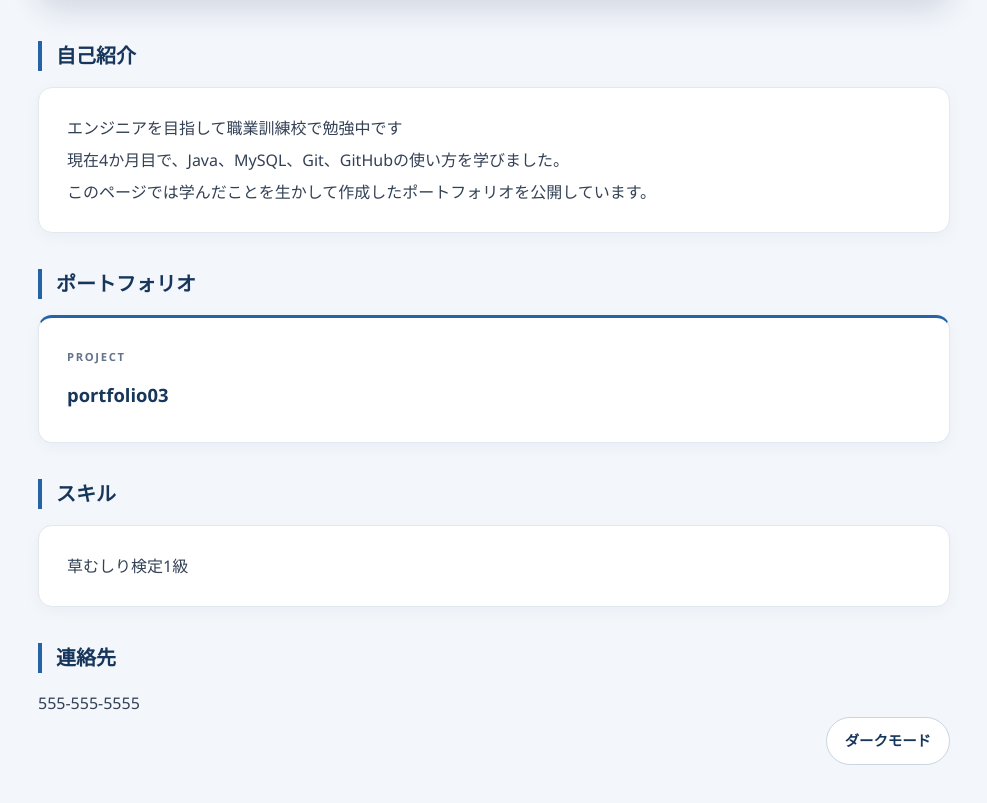
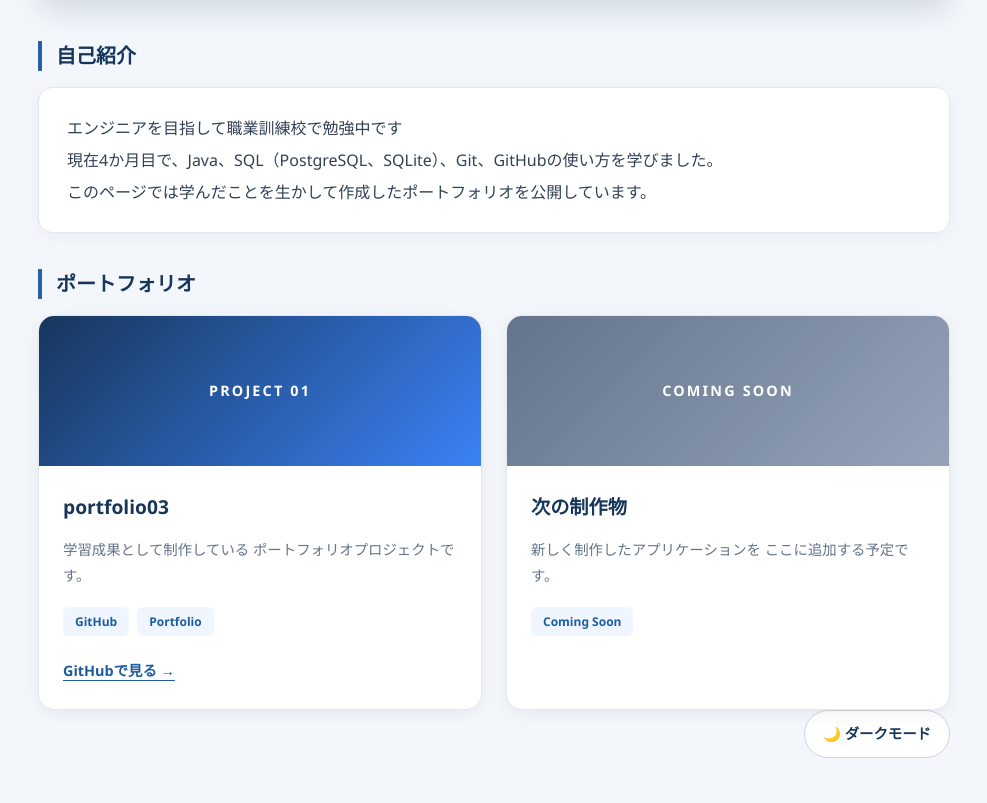
Before and after one commit to java43133-sudo/java43133-sudo.github.io, a plain HTML site: page index.html in a window 1280 px wide. Shown: the part 219-1022 px from the top of the page, without its empty margins (146-1133 px from the left). Drawn offline with Linux system fonts and the light colour scheme.

Commit message:
feat: ポートフォリオ一覧のカード化

```diff
--- a/CSS/style.css
+++ b/CSS/style.css
@@ -249,3 +249,164 @@ html.dark {
         transform: none;
     }
 }
+
+
+/* ==========================================
+   ポートフォリオ一覧
+   ========================================== */
+
+/* カードを横並びにする */
+.portfolio-grid {
+    display: grid;
+    grid-template-columns: repeat(2, minmax(0, 1fr));
+    gap: 24px;
+}
+
+/* カード全体 */
+.portfolio-grid .portfolio-card {
+    padding: 0;
+    overflow: hidden;
+    background: #ffffff;
+    border: 1px solid #e2e8f0;
+    border-radius: 16px;
+    box-shadow: 0 4px 16px rgba(15, 23, 42, 0.06);
+    color: #334155;
+    font-size: 1rem;
+    font-weight: normal;
+    transition:
+        transform 0.25s ease,
+        box-shadow 0.25s ease,
+        opacity 0.7s ease;
+}
+
+/* 既存の擬似要素によるPROJECT表示を無効化 */
+.portfolio-grid .portfolio-card::before {
+    content: none;
+}
+
+/* カードのホバー演出 */
+.portfolio-grid .portfolio-card:hover {
+    transform: translateY(-5px);
+    box-shadow: 0 12px 32px rgba(23, 54, 91, 0.15);
+}
+
+/* カード上部の画像領域 */
+.portfolio-image {
+    display: flex;
+    align-items: center;
+    justify-content: center;
+    height: 150px;
+    background: linear-gradient(135deg, #17365b, #3b82f6);
+    color: white;
+    font-size: 0.9rem;
+    font-weight: 700;
+    letter-spacing: 0.15em;
+}
+
+/* 制作予定カード */
+.portfolio-image-next {
+    background: linear-gradient(135deg, #64748b, #94a3b8);
+}
+
+/* カード本文 */
+.portfolio-content {
+    padding: 24px;
+}
+
+.portfolio-content h3 {
+    margin: 0 0 12px;
+    color: #17365b;
+    font-size: 1.2rem;
+}
+
+/* 作品の説明文 */
+.portfolio-grid .portfolio-description {
+    margin: 0 0 18px;
+    padding: 0;
+    border: none;
+    border-radius: 0;
+    background: transparent;
+    box-shadow: none;
+    color: #64748b;
+    font-size: 0.9rem;
+    font-weight: normal;
+    line-height: 1.8;
+}
+
+/* 使用技術タグ */
+.portfolio-tags {
+    display: flex;
+    flex-wrap: wrap;
+    gap: 8px;
+    margin-bottom: 20px;
+}
+
+.portfolio-tags span {
+    padding: 4px 12px;
+    border-radius: 6px;
+    background: #eff6ff;
+    color: #1d5c9f;
+    font-size: 0.75rem;
+    font-weight: 600;
+}
+
+/* GitHubへのリンク */
+.portfolio-link {
+    display: inline-block;
+    font-size: 0.9rem;
+    font-weight: 700;
+}
+
+/* ==========================================
+   ダークモード対応
+   ========================================== */
+
+.dark .portfolio-grid .portfolio-card {
+    background: #182337;
+    border-color: #334155;
+    color: #e2e8f0;
+}
+
+.dark .portfolio-content h3 {
+    color: #bfdbfe;
+}
+
+.dark .portfolio-grid .portfolio-description {
+    background: transparent;
+    color: #cbd5e1;
+    box-shadow: none;
+}
+
+.dark .portfolio-tags span {
+    background: #1e3a5f;
+    color: #bfdbfe;
+}
+
+/* ==========================================
+   レスポンシブ対応
+   ========================================== */
+
+@media (max-width: 600px) {
+    .portfolio-grid {
+        grid-template-columns: 1fr;
+    }
+
+    .portfolio-image {
+        height: 130px;
+    }
+
+    .portfolio-content {
+        padding: 20px;
+    }
+}
+
+/* アニメーション軽減設定 */
+@media (prefers-reduced-motion: reduce) {
+    .portfolio-grid .portfolio-card {
+        transition: none;
+    }
+
+    .portfolio-grid .portfolio-card:hover {
+        transform: none;
+    }
+}
--- a/index.html
+++ b/index.html
@@ -1,31 +1,71 @@
 <!DOCTYPE html>
 <html lang="ja">
+
 <head>
 	<meta charset="UTF-8">
 	<meta name="viewport" content="width=device-width, initial-scale=1.0">
-	<link rel="stylesheet" href="CSS/style.css">
-	<script src="Script/main.js" defer></script>
+	<link rel="stylesheet" href="css/style.css">
+	<script src="js/main.js" defer></script>
 	<title>ポートフォリオ公開サイト</title>
 </head>
+
 <body>
 	<h1>java43133のポートフォリオ公開サイト</h1>
 	<h2 class="reveal">自己紹介</h2>
 	<p>
 		エンジニアを目指して職業訓練校で勉強中です<br>
-        現在4か月目で、Java、MySQL、Git、GitHubの使い方を学びました。<br>
+		現在4か月目で、Java、SQL（PostgreSQL、SQLite）、Git、GitHubの使い方を学びました。<br>
 		このページでは学んだことを生かして作成したポートフォリオを公開しています。
 	</p>
+
+
 	<h2 class="reveal">ポートフォリオ</h2>
-    <p class="portfolio-card">portfolio03</p>
-	<h2>スキル</h2>
-	<p>草むしり検定1級</p>
-	<h2>連絡先</h2>
-	555-555-5555
-	<button id="themeToggle"
-	class="theme-toggle"
-	type="button"
-	aria-pressed="false">
-ダークモード
+	<div class="portfolio-grid">
+	    <!-- 作品1：portfolio03 -->
+	    <article class="portfolio-card reveal">
+	        <div class="portfolio-image">
+	            <span>PROJECT 01</span>
+	        </div>
+	        <div class="portfolio-content">
+	            <h3>portfolio03</h3>
+	            <p class="portfolio-description">
+	                学習成果として制作している
+	                ポートフォリオプロジェクトです。
+	            </p>
+	            <div class="portfolio-tags">
+	                <span>GitHub</span>
+	                <span>Portfolio</span>
+	            </div>
+	            <a class="portfolio-link"
+	               href="https://github.com/java43133-sudo/portfolio03"
+	               target="_blank"
+	               rel="noopener noreferrer">
+	                GitHubで見る →
+	            </a>
+	        </div>
+	    </article>
+
+	    <!-- 作品2：今後追加予定 -->
+	    <article class="portfolio-card reveal">
+	        <div class="portfolio-image portfolio-image-next">
+	            <span>COMING SOON</span>
+	        </div>
+	        <div class="portfolio-content">
+	            <h3>次の制作物</h3>
+	            <p class="portfolio-description">
+	                新しく制作したアプリケーションを
+	                ここに追加する予定です。
+	            </p>
+	            <div class="portfolio-tags">
+	                <span>Coming Soon</span>
+	            </div>
+	        </div>
+	    </article>
+	</div>
+
+	<button id="themeToggle" class="theme-toggle" type="button" aria-pressed="false">
+		🌙 ダークモード
 	</button>
 </body>
+
 </html>
```
Lines whose indentation alone changed are shown as unchanged.
